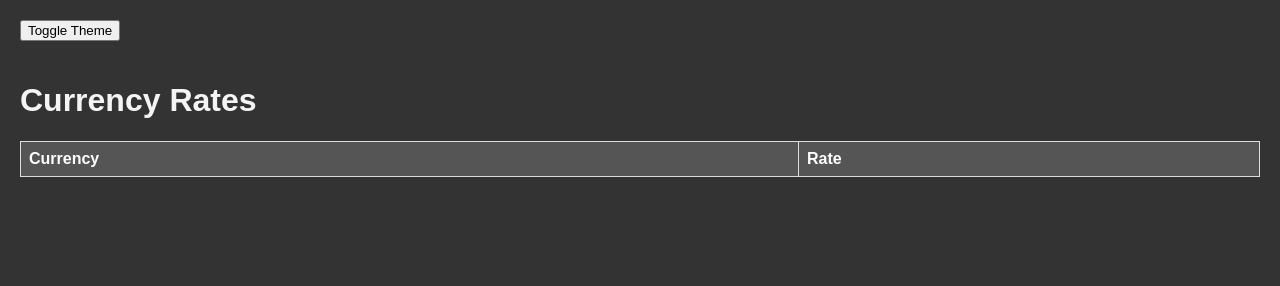
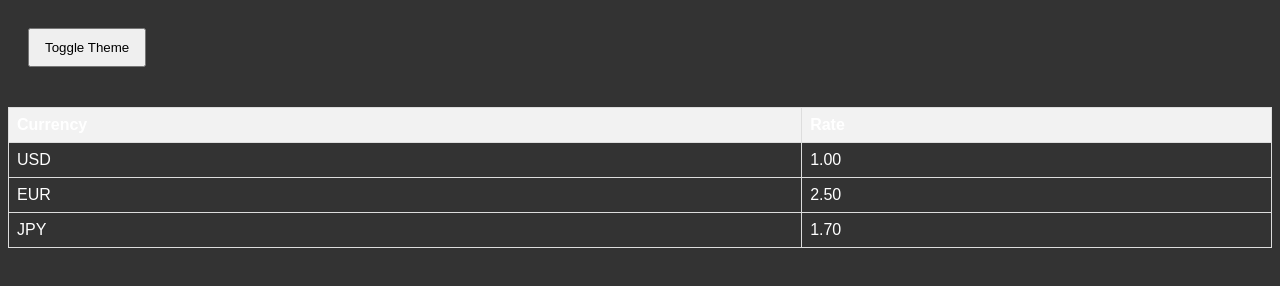
Before and after one commit to 23f1001617/json-round1, a plain HTML site: page index.html in a window 1280 px wide. Both pictures are taken after a click on the button "Toggle Theme". Drawn offline with Linux system fonts and the light colour scheme.

Commit message:
Update index.html

```diff
--- a/index.html
+++ b/index.html
@@ -7,42 +7,36 @@
     <style>
         body {
             font-family: Arial, sans-serif;
-            background-color: #f4f4f4;
-            color: #333;
-            margin: 0;
-            padding: 20px;
+            background-color: #ffffff;
+            color: #000000;
+            transition: background-color 0.3s, color 0.3s;
         }
         table {
             width: 100%;
             border-collapse: collapse;
-            margin-top: 20px;
+            margin: 20px 0;
         }
         th, td {
-            border: 1px solid #ddd;
+            border: 1px solid #dddddd;
+            text-align: left;
             padding: 8px;
-            text-align: left;
         }
         th {
-            background-color: #4CAF50;
-            color: white;
+            background-color: #f2f2f2;
         }
-        #toggle-theme {
-            margin-bottom: 20px;
+        button {
+            margin: 20px;
+            padding: 10px 15px;
+            cursor: pointer;
         }
-        .dark {
-            background-color: #333;
-            color: #f4f4f4;
-        }
-        .dark th {
-            background-color: #555;
+        .dark-mode {
+            background-color: #333333;
+            color: #ffffff;
         }
     </style>
 </head>
 <body>
-
     <button id="toggle-theme">Toggle Theme</button>
-    <h1>Currency Rates</h1>
-    <div id="currency-table-container">
     <table id="currency-table">
         <thead>
             <tr>
@@ -50,61 +44,42 @@
                 <th>Rate</th>
             </tr>
         </thead>
-            <tbody id="currency-table-body">
+        <tbody>
             <tr>
                 <td colspan="2">Loading data...</td>
             </tr>
         </tbody>
     </table>
-        <p id="average-rate"></p>
-    </div>
+    <script>
+        const toggleThemeButton = document.getElementById('toggle-theme');
+        const body = document.body;
+        const currencyTableBody = document.querySelector('#currency-table tbody');
 
-    <script>
-        async function fetchCurrencyRates() {
-            try {
-                const response = await fetch('./rates.json');
-                if (!response.ok) throw new Error('Network response was not ok');
-                const rates = await response.json();
-                return rates;
-            } catch (error) {
-                document.getElementById('currency-table-body').innerHTML = '<tr><td colspan="2">Failed to load data.</td></tr>';
-                console.error('Fetch error:', error);
-                return [];
-            }
-        }
-
-        function renderTable(rates) {
-            const tableBody = document.getElementById('currency-table-body');
-            tableBody.innerHTML = '';
-
-            let totalRate = 0;
-            rates.forEach(rate => {
-                const row = document.createElement('tr');
-                const currencyCell = document.createElement('td');
-                const rateCell = document.createElement('td');
-
-                currencyCell.textContent = rate.currency;
-                rateCell.textContent = new Intl.NumberFormat("en-US", { style: "currency", currency: "USD" }).format(parseFloat(rate.rate));
-
-                row.appendChild(currencyCell);
-                row.appendChild(rateCell);
-                tableBody.appendChild(row);
-
-                totalRate += parseFloat(rate.rate);
+        toggleThemeButton.addEventListener('click', () => {
+            body.classList.toggle('dark-mode');
         });
 
-            const averageRate = totalRate / rates.length;
-            document.getElementById('average-rate').textContent = `Average Rate: ${new Intl.NumberFormat("en-US", { style: "currency", currency: "USD" }).format(averageRate)}`;
+        fetch('./rates.json')
+            .then(response => {
+                if (!response.ok) {
+                    throw new Error('Network response was not ok');
                 }
-
-        document.getElementById('toggle-theme').addEventListener('click', () => {
-            document.body.classList.toggle('dark');
+                return response.json();
+            })
+            .then(data => {
+                currencyTableBody.innerHTML = ''; // Clear loading text
+                for (const [currency, rate] of Object.entries(data)) {
+                    const row = document.createElement('tr');
+                    const formattedRate = new Intl.NumberFormat('en-US', { style: 'decimal', minimumFractionDigits: 2, maximumFractionDigits: 2 }).format(parseFloat(rate));
+                    row.innerHTML = `<td>${currency}</td><td>${formattedRate}</td>`;
+                    currencyTableBody.appendChild(row);
+                }
+            })
+            .catch(() => {
+                currencyTableBody.innerHTML = '<tr><td colspan="2">Failed to load data.</td></tr>';
             });
-
-        fetchCurrencyRates().then(renderTable);
     </script>
-
-    <!-- build-id: 2023-10-01T12:00:00Z -->
+    <!-- build-id: 2023-10-03T12:00:00Z -->
 
         <script>
         // 🔄 Universal JSON handler
@@ -137,4 +112,4 @@
         </script>
         </body>
 </html>
-<!-- build-id: 2025-10-16T12:10:55.561111 -->
+<!-- build-id: 2025-10-16T12:27:23.663525 -->
```
Lines whose indentation alone changed are shown as unchanged.
